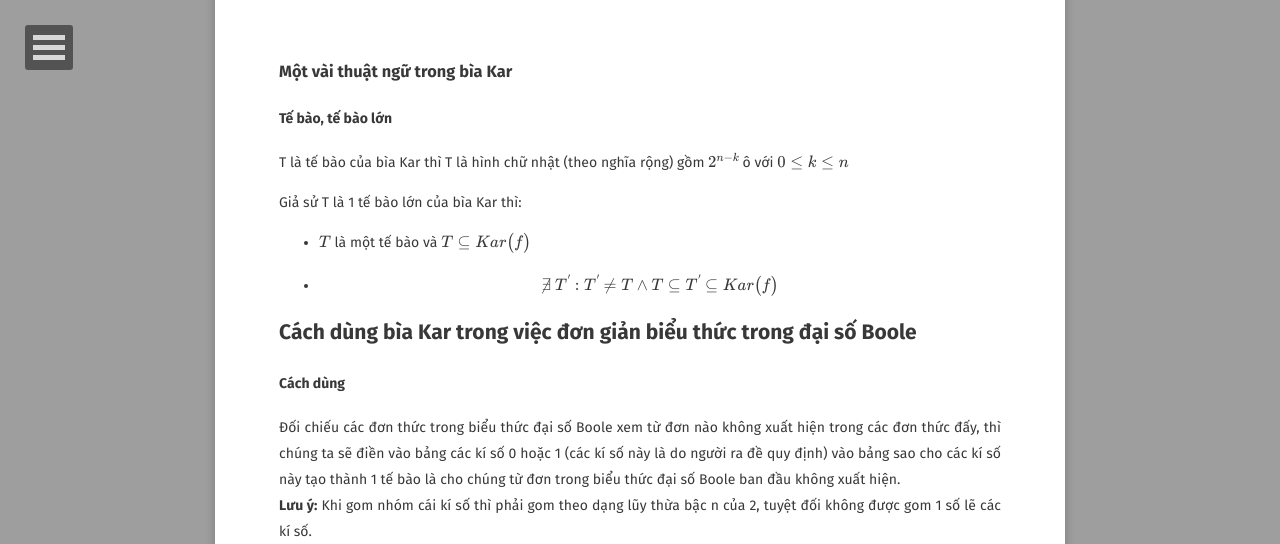
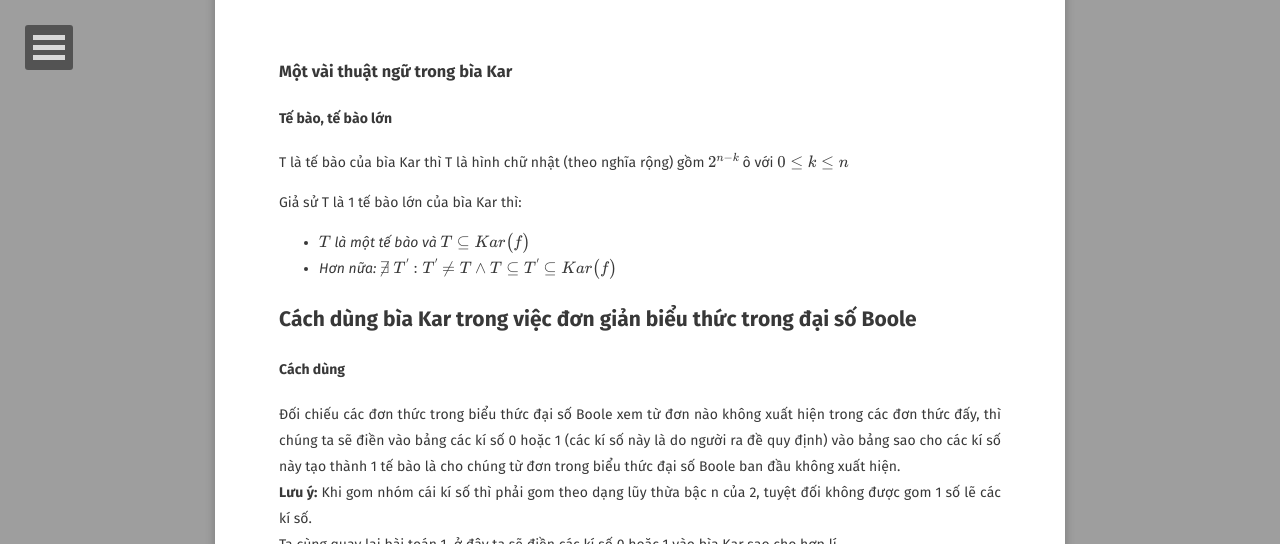
Before and after one commit to hieuhdh/deuteri, a Jekyll site: the page built from _posts/2021-10-15-[MATH]-Dai-so-Boole.md, in a window 1280 px wide and 900 px high, scrolled down 4217 px, cut to the strip 0-544 px from the top of the window. Built offline with Jekyll 4.4.1, drawn with Linux system fonts in a browser that asks for light colours; some web fonts are replaced; formulas are drawn with MathJax 3; comment, search, counter and statistics services are not loaded.

Commit message:
fix something

```diff
--- a/_posts/2021-10-15-[MATH]-Dai-so-Boole.md
+++ b/_posts/2021-10-15-[MATH]-Dai-so-Boole.md
@@ -148,8 +148,8 @@
 T là tế bào của bìa Kar thì T là hình chữ nhật (theo nghĩa rộng) gồm $$2^{n-k}$$ ô với $$0 \le k \le n$$
 
 Giả sử T là 1 tế bào lớn của bìa Kar thì:
-* $$T$$ là một tế bào và $$T \subseteq Kar \big(f\big)$$
-* $$\nexists \ T^{'}:  T^{'} \ne T \wedge T \subseteq T^{'}   \subseteq Kar \big(f\big)$$
+* $$T$$ *là một tế bào và* $$T \subseteq Kar \big(f\big)$$
+* *Hơn nữa:* $$\nexists \ T^{'}:  T^{'} \ne T \wedge T \subseteq T^{'}   \subseteq Kar \big(f\big)$$
 
 <h2 id="cach-dung-bia-kar-trong-viec-don-gian-ham-boole">Cách dùng bìa Kar trong việc đơn giản biểu thức trong đại số Boole</h2>
 <h4>Cách dùng</h4>
```
